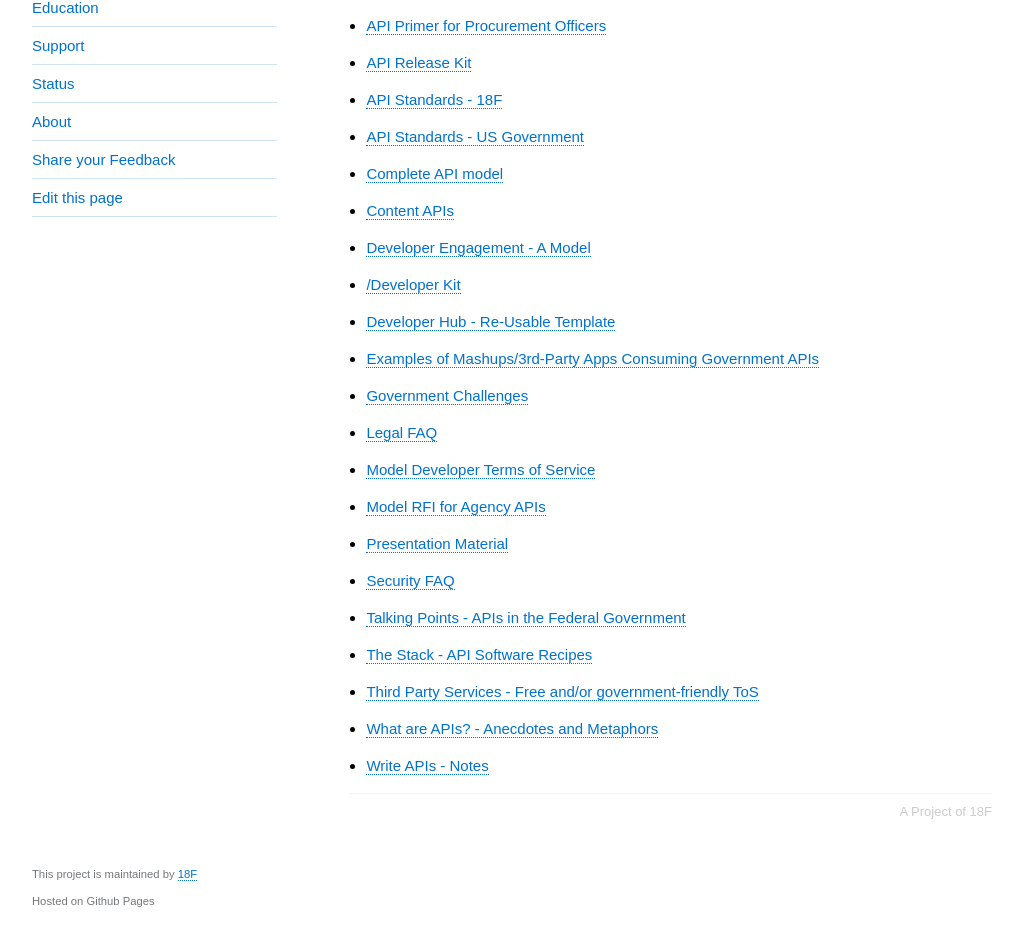
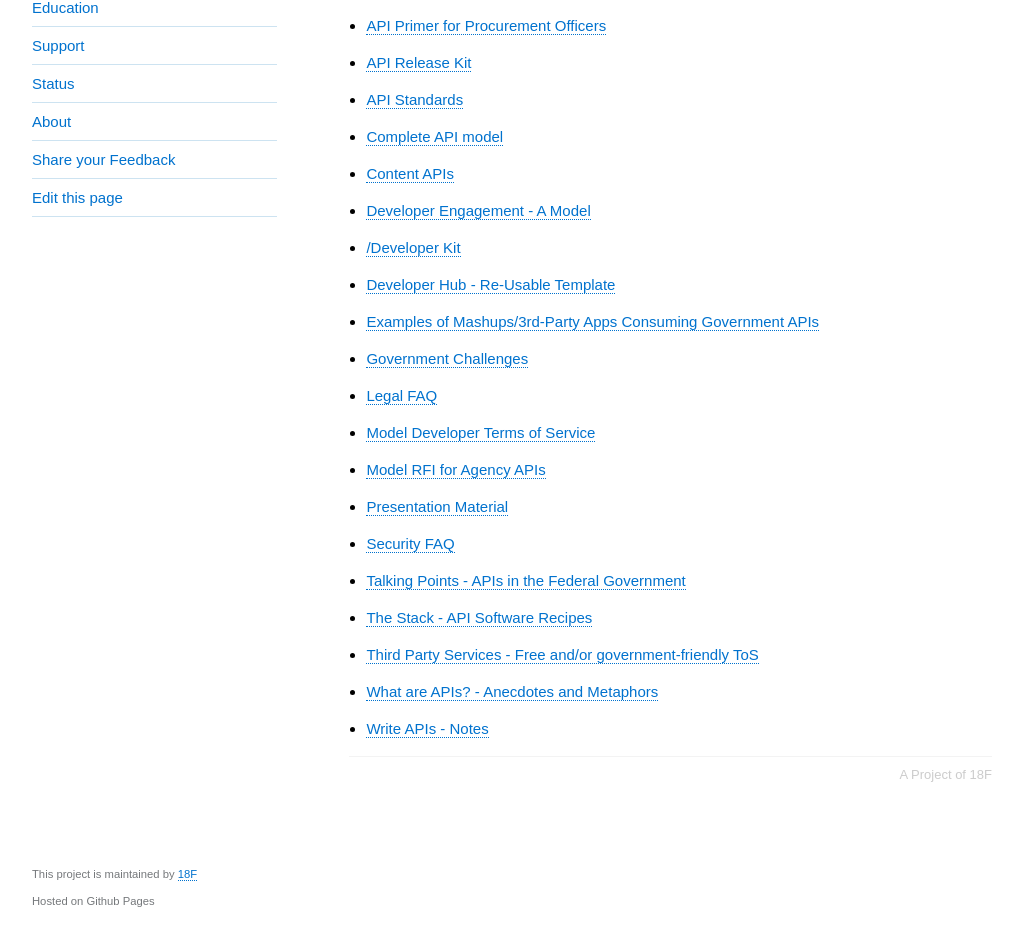
Before and after one commit to 18F/API-All-the-X, a Jekyll site: the page built from pages/resources.md, in a window 1280 px wide and 1277 px high. Shown: the part 336-1277 px from the top of the window, without its empty margins (128-1151 px from the left). Built offline with Jekyll 4.4.1, drawn with Linux system fonts in a browser that asks for light colours.

Commit message:
removing us gov't standards and changing other link

```diff
--- a/_includes/resources.md
+++ b/_includes/resources.md
@@ -4,10 +4,9 @@
 * [Agency Maturity Model](http://18f.github.io/API-All-the-X/pages/agency_maturity_model)
 * [Agency Working Group - A Model](http://18f.github.io/API-All-the-X/pages/agency_working_group-a_model)
 * [API Contract Language](http://18f.github.io/API-All-the-X/pages/procurement_language)
- * [API Primer for Procurement Officers](http://18f.github.io/API-All-the-X/pages/api_primer_for_procurement_officers)
+* [API Primer for Procurement Officers](http://18f.github.io/API-All-the-X/pages/api_primer_for_procurement_officers)
 * [API Release Kit](http://18f.github.io/API-All-the-X/pages/api_release_kit)
-* [API Standards - 18F](https://github.com/18F/api-standards)
-* [API Standards - US Government](http://18f.github.io/API-All-the-X/pages/US_Government_API_Standards)
+* [API Standards](https://18f.github.io/API-All-the-X/pages/api-standards)
 * [Complete API model](http://18f.github.io/API-All-the-X/pages/complete_API_model)
 * [Content APIs](https://github.com/GSA/.Gov-Content-as-an-API)
 * [Developer Engagement - A Model](http://18f.github.io/API-All-the-X/pages/developer_engagement-a_model)
```
